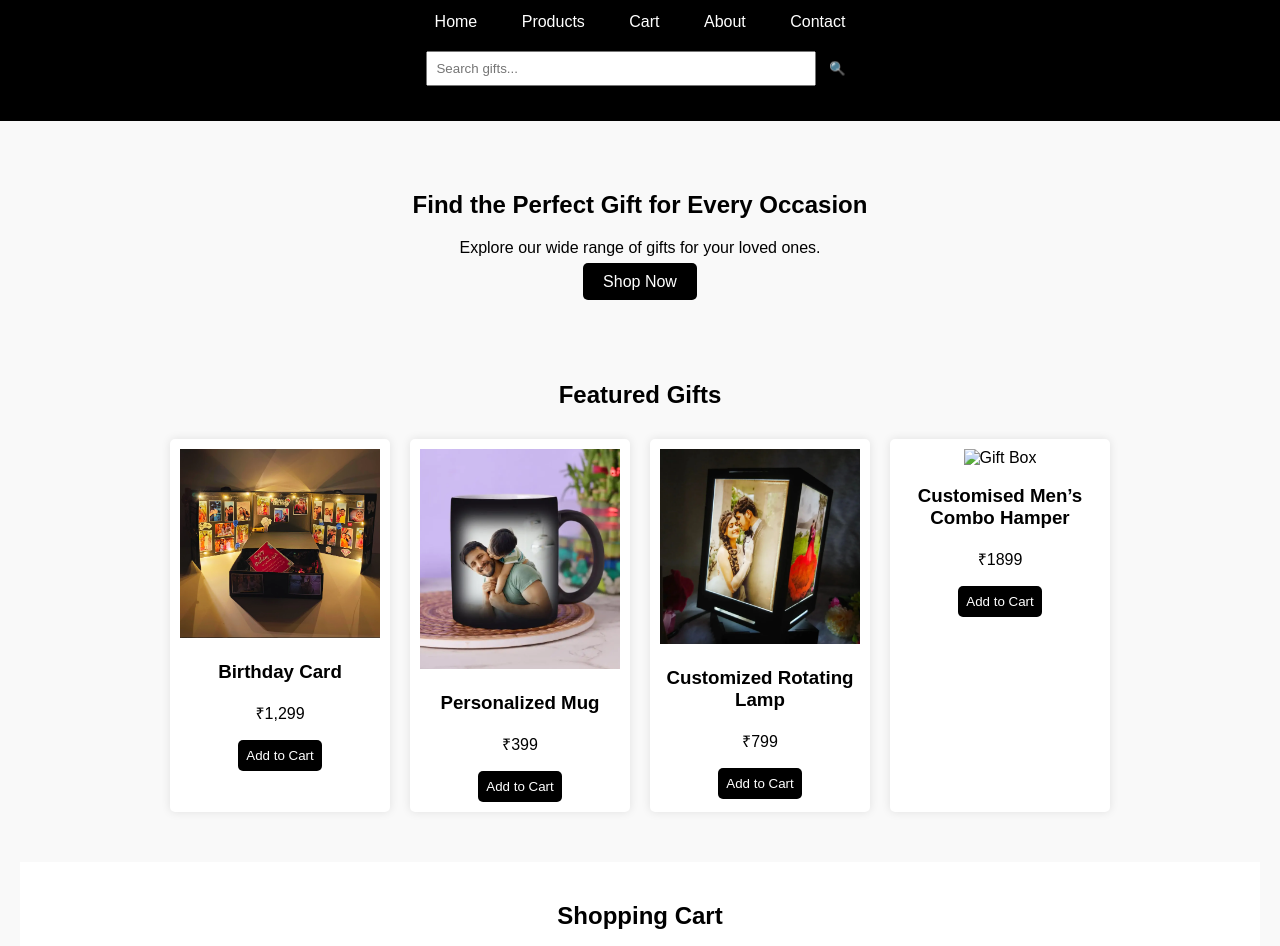
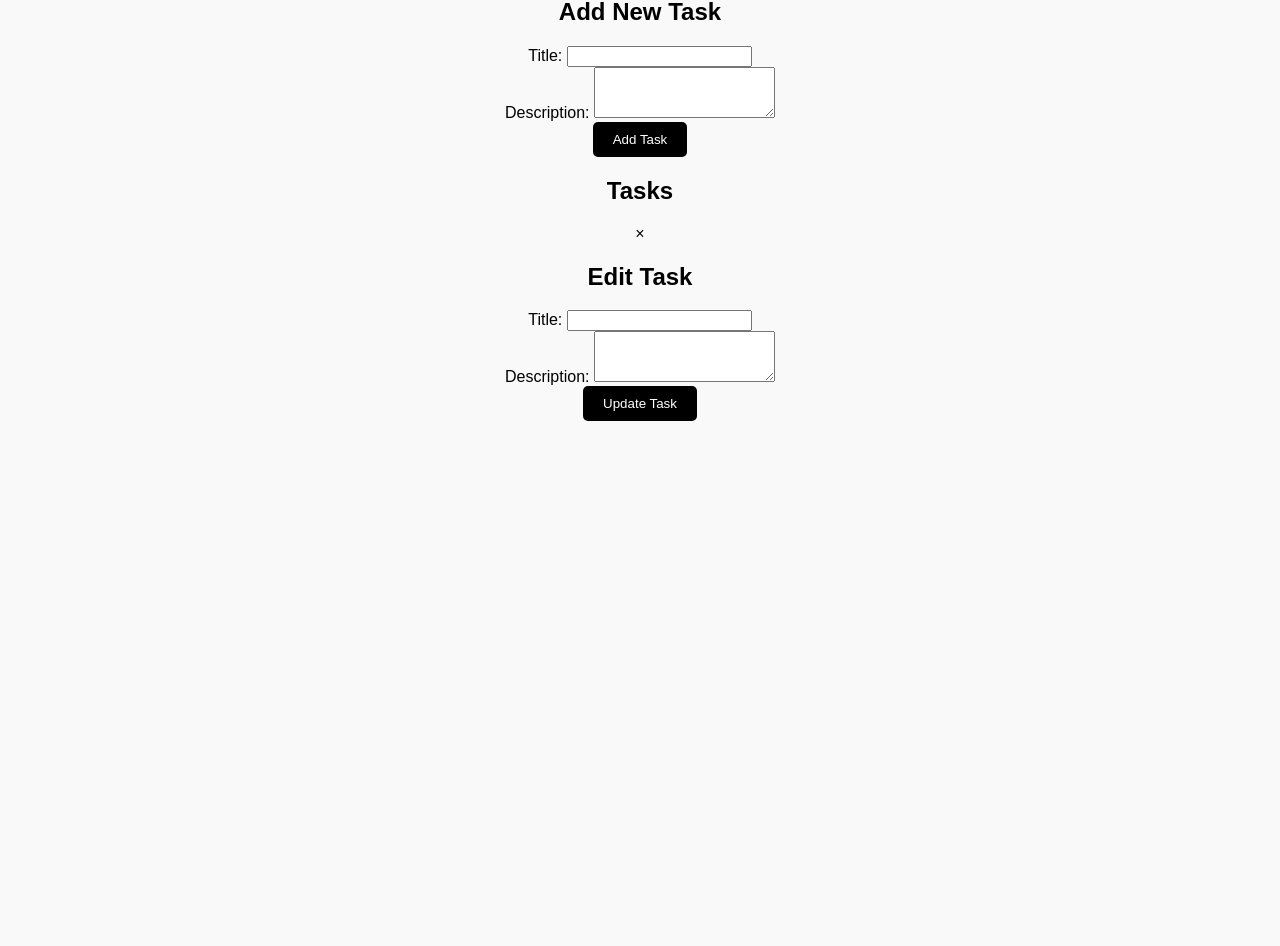
Before and after one commit to akashvarde07/portfolio, a plain HTML site: page index.html in a window 1280 px wide. Shown: the part 82-1028 px from the top of the page. After the commit the page ends 800 px from the top, so only its background shows below. Drawn offline with Linux system fonts and the light colour scheme.

Commit message:
Add files via upload

```diff
--- a/index.html
+++ b/index.html
@@ -3,78 +3,54 @@
 <head>
     <meta charset="UTF-8">
     <meta name="viewport" content="width=device-width, initial-scale=1.0">
-    <title>Online Gift Store - GiftHub</title>
+    <title>Task Manager</title>
     <link rel="stylesheet" href="styles.css">
-    <script src="script.js" defer></script>
 </head>
 <body>
-    <header>
-        <h1>Welcome to GiftHub</h1>
+    <div class="container">
+        <h1>Task Manager</h1>
 
-        <nav>
-            <ul>
-                <li><a href="#home">Home</a></li>
-                <li><a href="#products">Products</a></li>
-                <li><a href="#cart">Cart</a></li>
-                <li><a href="#about">About</a></li>
-                <li><a href="#contact">Contact</a></li>
-            </ul>
+        <div class="task-form">
+            <h2>Add New Task</h2>
+            <form id="add-task-form">
+                <div class="form-group">
+                    <label for="title">Title:</label>
+                    <input type="text" id="title" name="title" required>
+                </div>
+                <div class="form-group">
+                    <label for="description">Description:</label>
+                    <textarea id="description" name="description" rows="3"></textarea>
+                </div>
+                <button type="submit" class="btn">Add Task</button>
+            </form>
+        </div>
 
-        </nav>
+        <div class="task-list">
+            <h2>Tasks</h2>
+            <div id="tasks-container"></div>
+        </div>
 
-
-        <div class="search-bar">
-            <input type="text" id="search" placeholder="Search gifts..." onkeyup="searchProducts()">
-            <button onclick="searchProducts()">🔍</button>
-        </div>
-    </header>
-
-    <section id="home" class="hero">
-        <h2>Find the Perfect Gift for Every Occasion</h2>
-        <p>Explore our wide range of gifts for your loved ones.</p>
-        <a href="#products" class="btn">Shop Now</a>
-    </section>
-
-    <section id="products" class="products">
-        <h2>Featured Gifts</h2>
-        <div class="product-list">
-            <div class="product">
-                <img src="image1.src.png" alt="Birthday Card">
-                <h3>Birthday Card</h3>
-                <p>₹1,299</p>
-                <button onclick="addToCart('Birthday Card', 1299)">Add to Cart</button>
-            </div>
-            <div class="product">
-                <img src="image2.src.png" alt="Personalized Mug">
-                <h3>Personalized Mug</h3>
-                <p>₹399</p>
-                <button onclick="addToCart('Personalized Mug', 399)">Add to Cart</button>
-            </div>
-
-            <div class="product">
-                <img src="imag3.src.png" alt="Rotating Lamp">
-                <h3>Customized Rotating Lamp</h3>
-                <p>₹799</p>
-                <button onclick="addToCart('Rotating Lamp', 799)">Add to Cart</button>
-            </div>
-            <div class="product">
-                <img src="image4.src.png" alt="Gift Box">
-                <h3>Customised Men’s Combo Hamper</h3>
-                <p>₹1899</p>
-                <button onclick="addToCart('Gift Box', 999)">Add to Cart</button>
+        <!-- Edit Task Modal -->
+        <div id="edit-modal" class="modal">
+            <div class="modal-content">
+                <span class="close">&times;</span>
+                <h2>Edit Task</h2>
+                <form id="edit-task-form">
+                    <input type="hidden" id="edit-id">
+                    <div class="form-group">
+                        <label for="edit-title">Title:</label>
+                        <input type="text" id="edit-title" name="title" required>
+                    </div>
+                    <div class="form-group">
+                        <label for="edit-description">Description:</label>
+                        <textarea id="edit-description" name="description" rows="3"></textarea>
+                    </div>
+                    <button type="submit" class="btn">Update Task</button>
+                </form>
             </div>
         </div>
-    </section>
+    </div>
 
-    <section id="cart" class="cart">
-        <h2>Shopping Cart</h2>
-        <ul id="cart-items"></ul>
-        <p><strong>Total: ₹<span id="cart-total">0</span></strong></p>
-        <button onclick="checkout()">Checkout</button>
-    </section>
-
-    <footer>
-        <p>&copy; 2025 GiftHub. All Rights Reserved.</p>
-    </footer>
+    <script src="script.js"></script>
 </body>
 </html>
```
